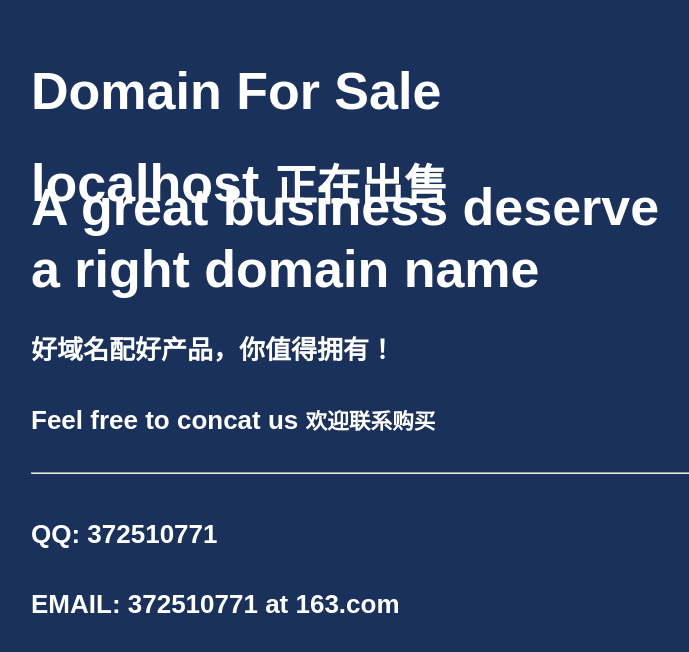
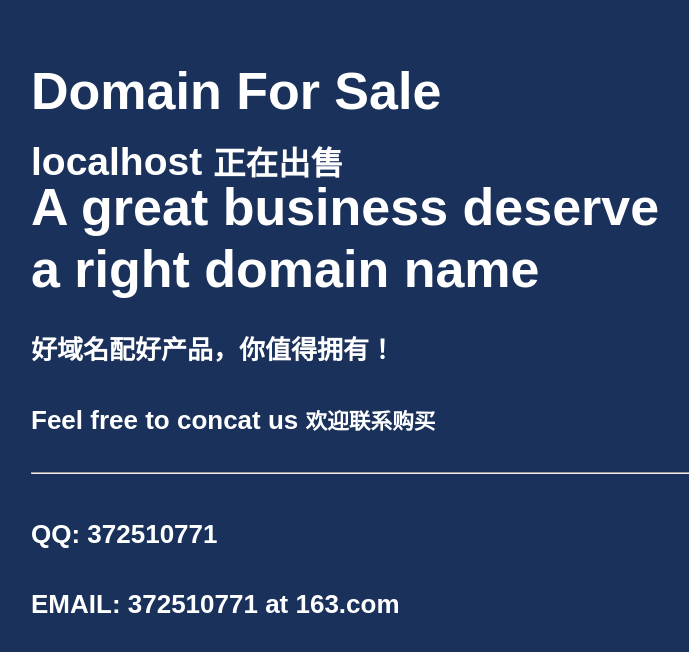
Before and after one commit to yahoo2651/yahoo2651.github.io, a plain HTML site: page index.html in a window 1280 px wide. Shown: the whole page, without its empty margins (69-758 px from the left). Drawn offline with nearby package versions, Linux system fonts and the light colour scheme.

Commit message:
Update index.html

```diff
--- a/index.html
+++ b/index.html
@@ -598,7 +598,8 @@
         <div class="wrap">
             <a href="#" class="logo" style="text-decoration:none" data-aos="fade-right" data-aos-duration="600">
 								<h1 style="white-space: nowrap;">Domain For Sale</h1>
-								<h1 style="color: white;white-space: nowrap;"><span id="domain"></span>  <small>正在出售</small></h1>
+								<h2 style="color: white;white-space: nowrap;    font-size: 39px;
+    margin-top: -21px;"><span id="domain"></span>  <small>正在出售</small></h2>
             </a>
         </div>
     </header>
```
